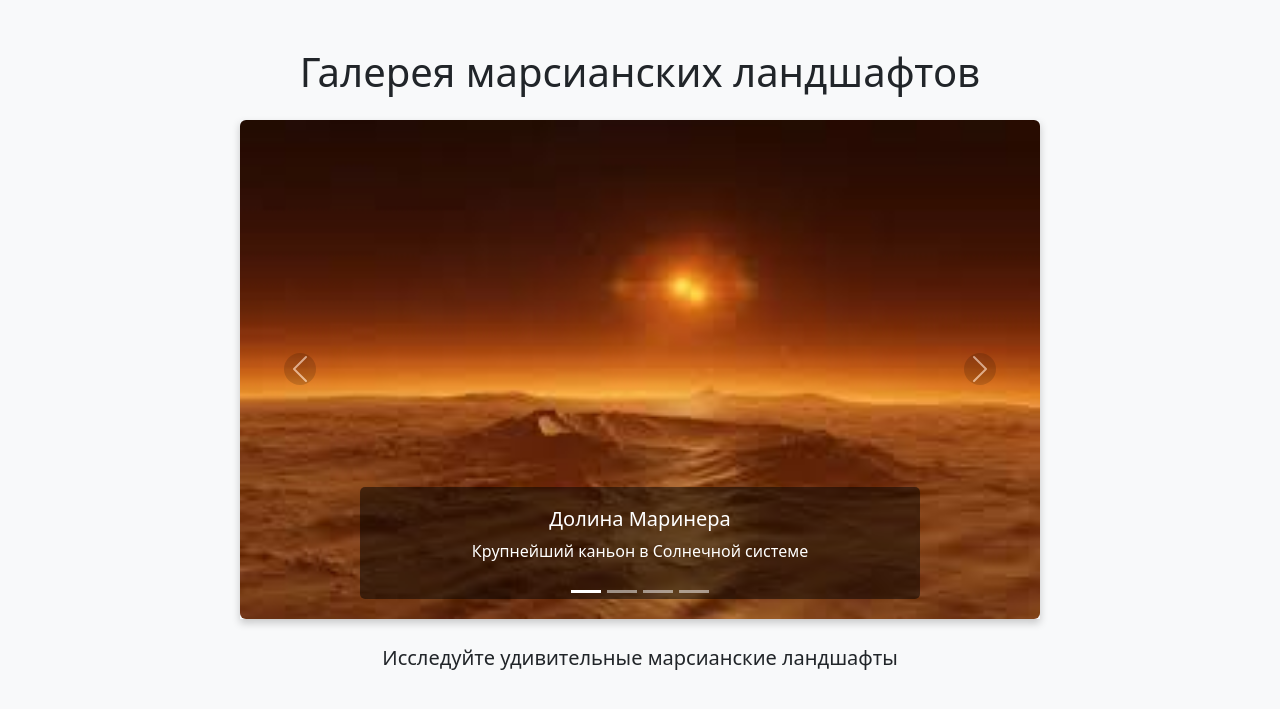
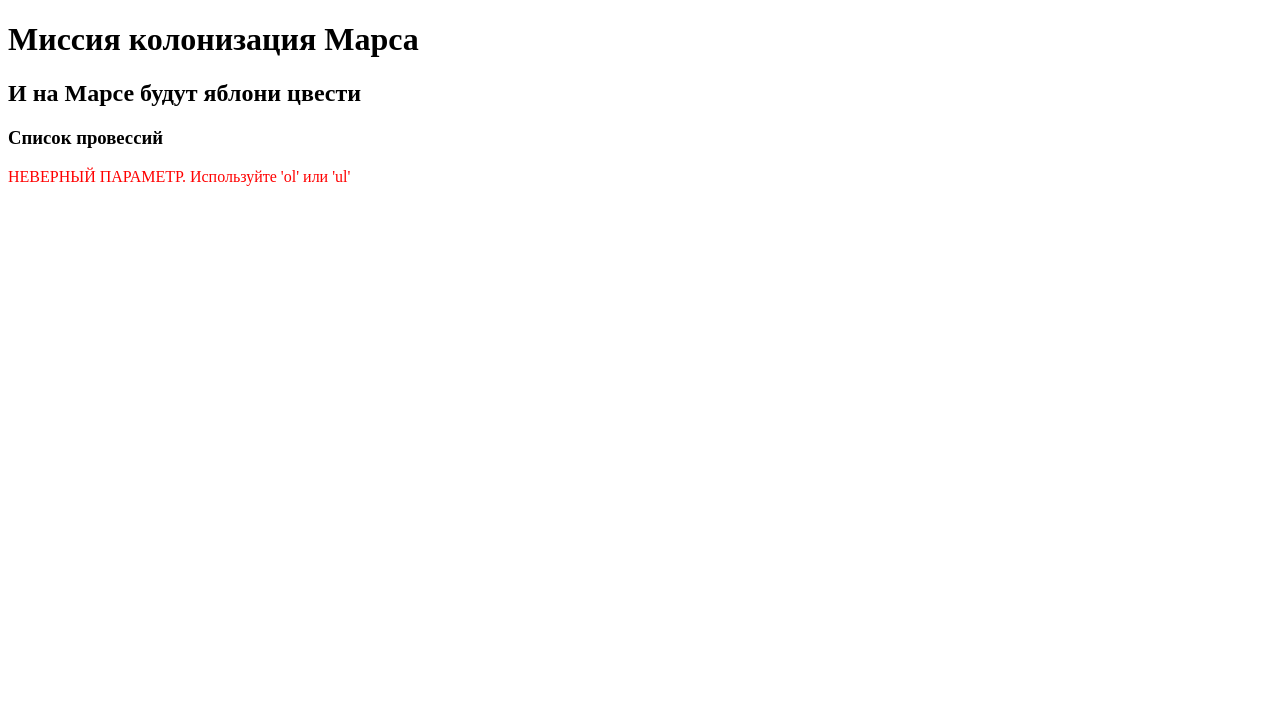
Before and after one commit to globus148/web, a Flask app: template templates/index.html in a window 1280 px wide. Shown: the top 709 px of the page. Run offline with Flask 3, Linux system fonts and the light colour scheme; the template is opened without the code that fills it, so the values that code supplies are empty.

Commit message:
Список профессий

```diff
--- a/main.py
+++ b/main.py
@@ -1,75 +1,18 @@
-# from flask import Flask, url_for, render_template
-#
-# app = Flask(__name__)
-#
-#
-# @app.route('/')
-# @app.route('/index')
-# def index():
-#     return "Привет, Яндекс!"
-#
-#
-# @app.route('/load_photo')
-# def form_sample():
-#     return render_template("index.html   ")
-#
-#
-# if __name__ == '__main__':
-#     app.run(port=8080, host='127.0.0.1')
-from flask import Flask, request, redirect, url_for, render_template
-import os
+from flask import Flask, render_template
 
 app = Flask(__name__)
-app.config['UPLOAD_FOLDER'] = 'static/uploads'
-app.config['ALLOWED_EXTENSIONS'] = {'png', 'jpg', 'jpeg', 'gif'}
-
-# Создаем папку для загрузок, если ее нет
-os.makedirs(app.config['UPLOAD_FOLDER'], exist_ok=True)
-
-
-def allowed_file(filename):
-    return '.' in filename and \
-        filename.rsplit('.', 1)[1].lower() in app.config['ALLOWED_EXTENSIONS']
-
 
 @app.route('/')
+@app.route('/index')
 def index():
     return "Привет, Яндекс!"
 
-
-@app.route('/load_photo', methods=['GET', 'POST'])
-def upload_file():
-    if request.method == 'POST':
-        # Проверяем, есть ли файл в запросе
-        if 'file' not in request.files:
-            return redirect(request.url)
-
-        file = request.files['file']
-
-        # Если пользователь не выбрал файл
-        if file.filename == '':
-            return redirect(request.url)
-
-        if file and allowed_file(file.filename):
-            # Сохраняем файл
-            filename = 'uploaded_photo.' + file.filename.rsplit('.', 1)[1].lower()
-            filepath = os.path.join(app.config['UPLOAD_FOLDER'], filename)
-            file.save(filepath)
-
-            # Перенаправляем на страницу с результатом
-            return redirect(url_for('upload_file', success=True))
-
-    # Проверяем, есть ли сохраненное изображение
-    uploaded_image = None
-    for filename in os.listdir(app.config['UPLOAD_FOLDER']):
-        if filename.startswith('uploaded_photo.'):
-            uploaded_image = url_for('static', filename=f'uploads/{filename}')
-            break
-
-    return render_template('upload_form.html',
-                           uploaded_image=uploaded_image,
-                           success=request.args.get('success'))
-
+@app.route('/list_prof/<list>')
+def show_professions(list):
+    professions = ['инженер-исследователь', 'пилот', 'строитель',
+                  'врач', 'климатолог', 'астрогеолог',
+                  'метеоролог', 'специалист по радиационной защите']
+    return render_template("index.html", list_type=list, professions=professions)
 
 if __name__ == '__main__':
     app.run(port=8080, host='127.0.0.1')
--- a/templates/index.html
+++ b/templates/index.html
@@ -1,68 +1,29 @@
-
+<!DOCTYPE html>
 <html lang="ru">
 <head>
     <meta charset="UTF-8">
-    <meta name="viewport" content="width=device-width, initial-scale=1.0">
-    <title>Марсианские пейзажи</title>
-    <link href="https://cdn.jsdelivr.net/npm/bootstrap@5.3.0/dist/css/bootstrap.min.css" rel="stylesheet">
-    <link rel="stylesheet" href="{{ url_for('static', filename='css/style.css') }}">
+    <title>Список профессий</title>
 </head>
 <body>
-    <div class="container mt-5">
-        <h1 class="text-center mb-4">Галерея марсианских ландшафтов</h1>
+    <h1>Миссия колонизация Марса</h1>
+    <h2>И на Марсе будут яблони цвести</h2>
+    <h3> Список провессий </h3>
+    {% if list_type == "ol" %}
 
-        <div id="marsCarousel" class="carousel slide" data-bs-ride="carousel">
-            <div class="carousel-indicators">
-                <button type="button" data-bs-target="#marsCarousel" data-bs-slide-to="0" class="active"></button>
-                <button type="button" data-bs-target="#marsCarousel" data-bs-slide-to="1"></button>
-                <button type="button" data-bs-target="#marsCarousel" data-bs-slide-to="2"></button>
-                <button type="button" data-bs-target="#marsCarousel" data-bs-slide-to="3"></button>
-            </div>
+        <ol>
+            {% for prof in professions %}
+            <li>{{ prof }}</li>
+            {% endfor %}
+        </ol>
+    {% elif list_type == "ul" %}
 
-            <div class="carousel-inner rounded">
-                <div class="carousel-item active">
-                    <img src="{{ url_for('static', filename='img/mars1.jpg') }}" class="d-block w-100" alt="Марсианский пейзаж 1">
-                    <div class="carousel-caption d-none d-md-block">
-                        <h5>Долина Маринера</h5>
-                        <p>Крупнейший каньон в Солнечной системе</p>
-                    </div>
-                </div>
-                <div class="carousel-item">
-                    <img src="{{ url_for('static', filename='img/mars2.jpg') }}" class="d-block w-100" alt="Марсианский пейзаж 2">
-                    <div class="carousel-caption d-none d-md-block">
-                        <h5>Гора Олимп</h5>
-                        <p>Самая высокая гора в Солнечной системе</p>
-                    </div>
-                </div>
-                <div class="carousel-item">
-                    <img src="{{ url_for('static', filename='img/mars3.jpg') }}" class="d-block w-100" alt="Марсианский пейзаж 3">
-                    <div class="carousel-caption d-none d-md-block">
-                        <h5>Кратер Гейла</h5>
-                        <p>Место работы марсохода Curiosity</p>
-                    </div>
-                </div>
-                <div class="carousel-item">
-                    <img src="{{ url_for('static', filename='img/mars4.jpg') }}" class="d-block w-100" alt="Марсианский пейзаж 4">
-                    <div class="carousel-caption d-none d-md-block">
-                        <h5>Северная полярная шапка</h5>
-                        <p>Состоит из водяного льда и замерзшего углекислого газа</p>
-                    </div>
-                </div>
-            </div>
-
-            <button class="carousel-control-prev" type="button" data-bs-target="#marsCarousel" data-bs-slide="prev">
-                <span class="carousel-control-prev-icon"></span>
-            </button>
-            <button class="carousel-control-next" type="button" data-bs-target="#marsCarousel" data-bs-slide="next">
-                <span class="carousel-control-next-icon"></span>
-            </button>
-        </div>
-
-        <div class="text-center mt-4">
-            <p class="lead">Исследуйте удивительные марсианские ландшафты</p>
-        </div>
-    </div>
-
-    <script src="https://cdn.jsdelivr.net/npm/bootstrap@5.3.0/dist/js/bootstrap.bundle.min.js"></script>
+        <ul>
+            {% for prof in professions %}
+            <li>{{ prof }}</li>
+            {% endfor %}
+        </ul>
+    {% else %}
+        <p style="color: red;">НЕВЕРНЫЙ ПАРАМЕТР. Используйте 'ol' или 'ul'</p>
+    {% endif %}
 </body>
 </html>
```
Also changed, not shown: templates/upload_form.html (deleted, +0 -79 lines).
